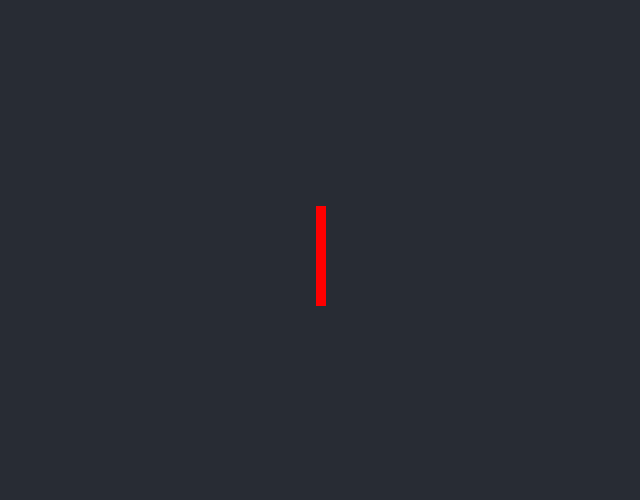
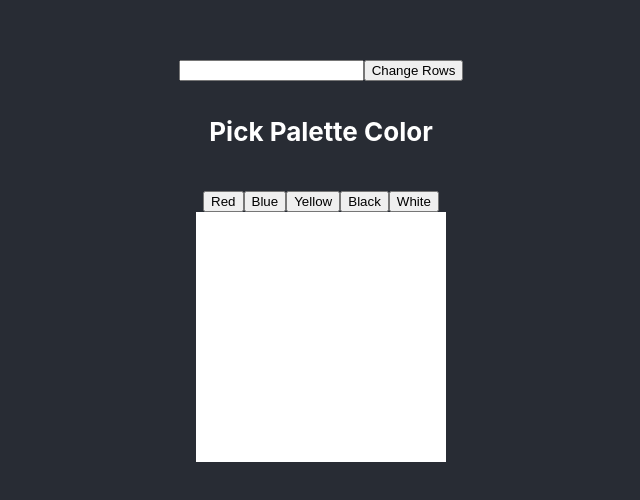
Before and after one commit to chalonhutson/react-a-sketch, a React (Create React App) app: page / in a window 1280 px wide. Shown: the part 144-644 px from the top of the page, without its empty margins (319-959 px from the left). Built offline with nearby package versions, Linux system fonts and the light colour scheme.

Commit message:
Got row and column mapping working. Got different colors through state, but change to default after each color change. Fix that soon.

```diff
--- a/package.json
+++ b/package.json
@@ -9,6 +9,7 @@
     "react": "^17.0.2",
     "react-dom": "^17.0.2",
     "react-scripts": "5.0.0",
+    "react-uuid": "^1.0.2",
     "web-vitals": "^2.1.4"
   },
   "scripts": {
--- a/src/App.css
+++ b/src/App.css
@@ -36,3 +36,13 @@
     transform: rotate(360deg);
   }
 }
+
+.cellRow {
+  display: flex;
+  flex-direction: row;
+}
+
+.columnContainer {
+  display: flex;
+  flex-direction: column;
+}
--- a/src/App.js
+++ b/src/App.js
@@ -1,27 +1,56 @@
-import logo from './logo.svg';
+import { useState } from 'react'
 import './App.css';
 import Cell from './Cell'
+import uuid from 'react-uuid'
 
 function App() {
 
-  // function deliverCells () {
-    // for (let i = 0; i < )
-  // }
+  const [numOfRows, setNumOfRows] = useState(25)
+  const [numOfColumns, setNumOfColumns] = useState(25)
+  const [paletteColor, setPaletteColor] = useState("red")
 
+  function handleChangeRows () {
+
+  }
+
+  function returnRows() {
+    const arrayOfRows = []
+    for (let i = 0; i < numOfRows; i++) {
+      arrayOfRows.push(<Cell key={uuid()} color="white" palette={paletteColor} />)
+    }
+    return arrayOfRows
+  }
+
+  function returnColumns () {
+    const arrayOfColumns = []
+    for (let i = 0; i < numOfColumns; i++) {
+      arrayOfColumns.push(
+        <div className="cellRow">
+          {returnRows()}
+        </div>
+      )
+    }
+    return arrayOfColumns
+  }
 
   return (
     <div className="App">
       <header className="App-header">
-        <Cell color="red" palette="white" />
-        <Cell color="red" palette="white" />
-        <Cell color="red" palette="white" />
-        <Cell color="red" palette="white" />
-        <Cell color="red" palette="white" />
-        <Cell color="red" palette="white" />
-        <Cell color="red" palette="white" />
-        <Cell color="red" palette="white" />
-        <Cell color="red" palette="white" />
-        <Cell color="red" palette="white" />
+        <div>
+          <input type="text" />
+          <button>Change Rows</button>
+        </div>
+        <div>
+          <h4>Pick Palette Color</h4>
+          <button onClick={() => setPaletteColor("red")} >Red</button>
+          <button onClick={() => setPaletteColor("blue")} >Blue</button>
+          <button onClick={() => setPaletteColor("yellow")} >Yellow</button>
+          <button onClick={() => setPaletteColor("black")} >Black</button>
+          <button onClick={() => setPaletteColor("white")} >White</button>
+        </div>
+        <div className="columnContainer" >
+          {returnColumns()}
+        </div>
       </header>
     </div>
   );
```
Also changed, not shown: 2 other files (tests, documents, lock files or other folders).
